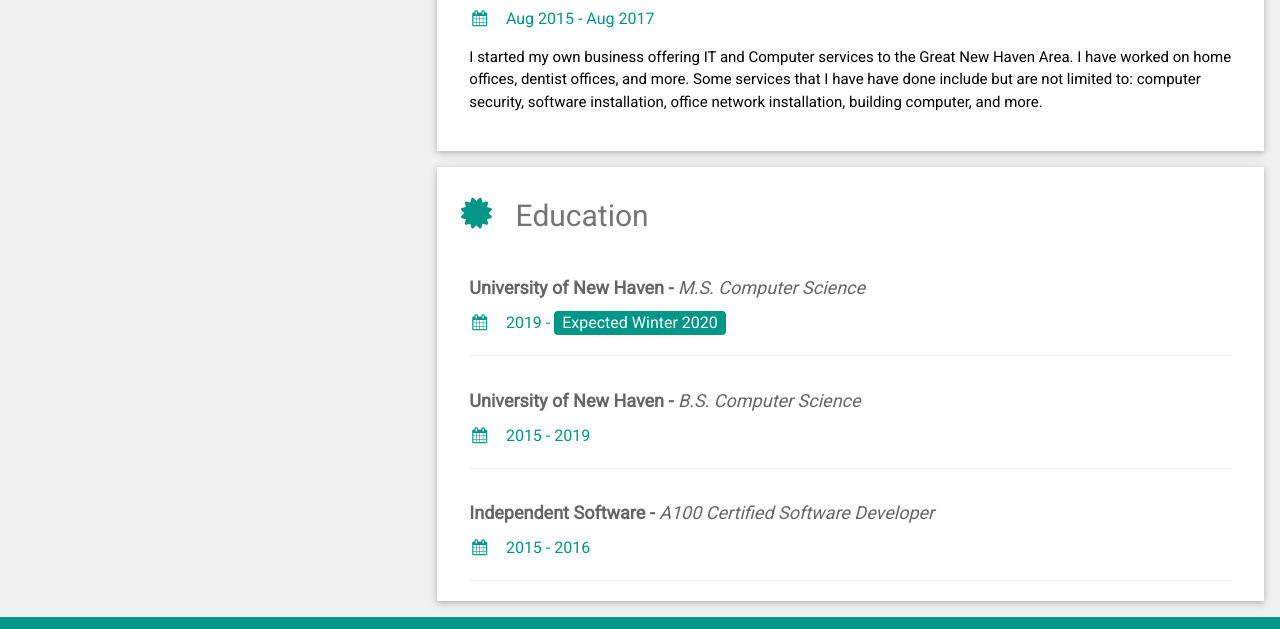
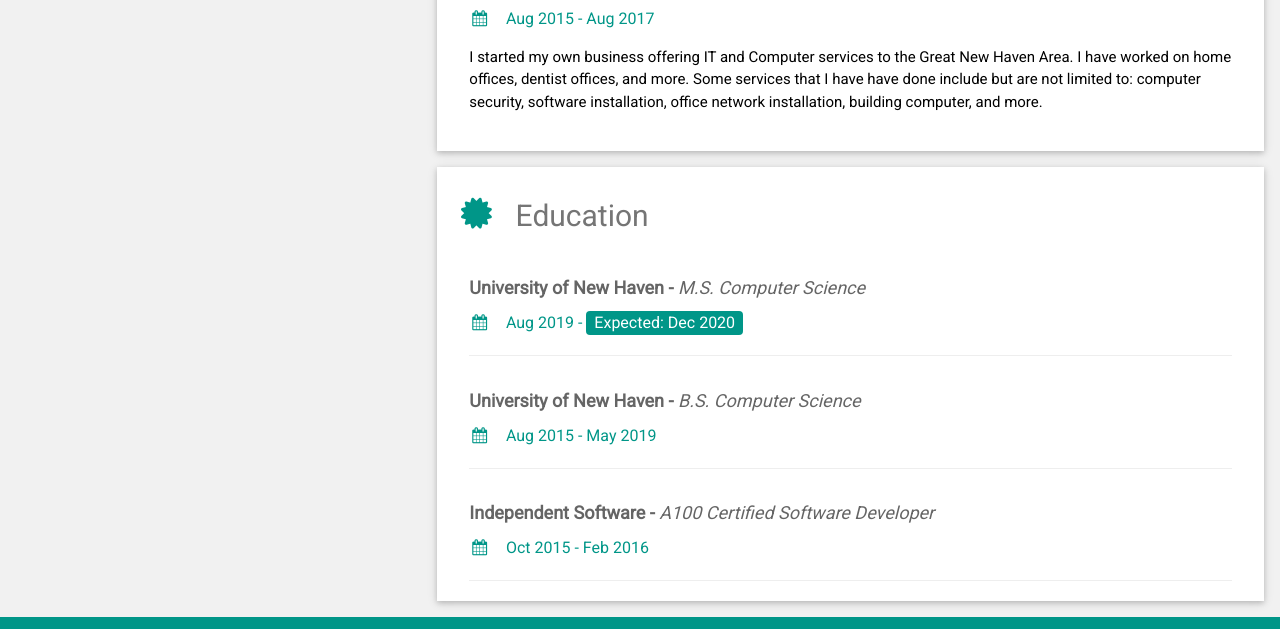
Before and after one commit to FanciestW/williamlin.tech, a plain HTML site: page public/index.html in a window 1280 px wide. Shown: the part 1569-2198 px from the top of the page. Drawn offline with nearby package versions, Linux system fonts and the light colour scheme.

Commit message:
Added months the education section

```diff
--- a/public/index.html
+++ b/public/index.html
@@ -191,17 +191,17 @@
           <h2 class="w3-text-grey w3-padding-16"><i class="fa fa-certificate fa-fw w3-margin-right w3-xxlarge w3-text-teal"></i>Education</h2>
           <div class="w3-container">
             <h5 class="w3-opacity"><b>University of New Haven - </b> <i><span class="avoidwrap">M.S. Computer Science</span></i></h5>
-            <h6 class="w3-text-teal"><i class="fa fa-calendar fa-fw w3-margin-right"></i>2019 - <span class="w3-tag w3-teal w3-round">Expected Winter 2020</span></h6>
+            <h6 class="w3-text-teal"><i class="fa fa-calendar fa-fw w3-margin-right"></i>Aug 2019 - <span class="w3-tag w3-teal w3-round">Expected: Dec 2020</span></h6>
             <hr>
           </div>
           <div class="w3-container">
             <h5 class="w3-opacity"><b>University of New Haven - </b> <i><span class="avoidwrap">B.S. Computer Science</span></i></h5>
-            <h6 class="w3-text-teal"><i class="fa fa-calendar fa-fw w3-margin-right"></i>2015 - 2019</h6>
+            <h6 class="w3-text-teal"><i class="fa fa-calendar fa-fw w3-margin-right"></i>Aug 2015 - May 2019</h6>
             <hr>
           </div>
           <div class="w3-container">
             <h5 class="w3-opacity"><b>Independent Software - </b> <span class="avoidwrap"><i>A100 Certified Software Developer</i></span></h5>
-            <h6 class="w3-text-teal"><i class="fa fa-calendar fa-fw w3-margin-right"></i>2015 - 2016</h6>
+            <h6 class="w3-text-teal"><i class="fa fa-calendar fa-fw w3-margin-right"></i>Oct 2015 - Feb 2016</h6>
             <hr>
           </div>
         </div>
```
